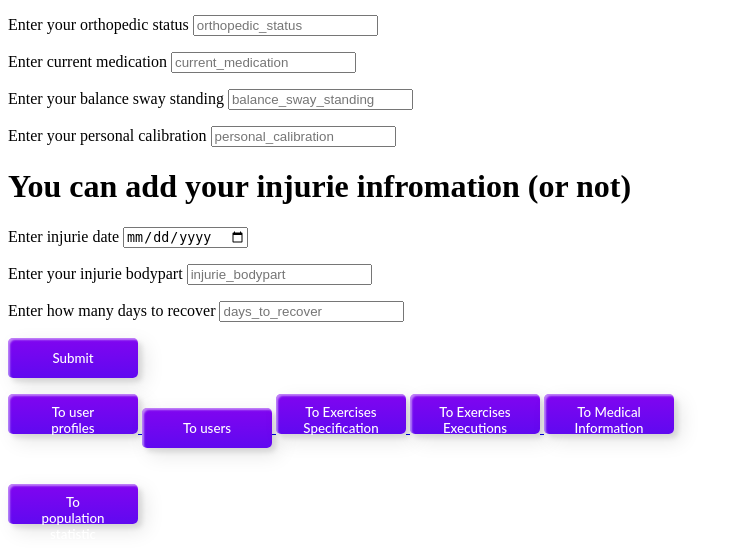
After one commit to bosvas/TropX_DB, a Flask app: page /tropx/user/medic/new/1 in a window 1280 px wide. The commit adds this page. Shown: the part 256-807 px from the top of the page, without its empty margins (0-737 px from the left). Run offline with Flask 2, Linux system fonts and the light colour scheme.

Commit message:
2.2 Medical information and injuries works?

```diff
--- a/classes/MedicalInformation/medical_information_routes.py
+++ b/classes/MedicalInformation/medical_information_routes.py
@@ -8,11 +8,18 @@ midical_bp = Blueprint('medic_bp', __name__)
 
 @midical_bp.route("/tropx/medic/show", methods=['GET'])
 def get_all_medical_information():
-    mi = medical_information_db_implementation.get_all()
-    return render_template('tropx/medic/index.html', mi=mi)
+    medical_informations = medical_information_db_implementation.get_all()
+    return render_template('tropx/medic/index.html', medical_informations=medical_informations)
 
 
-@midical_bp.route('/tropx/user/update/medic/<id>', methods=['POST', 'GET'])
+@midical_bp.route("/tropx/user/medic/new/<id>", methods=['GET', 'POST'])
+def medic_registration(id):
+    if request.method == 'POST':
+        return medical_information_db_implementation.add_user_medical_information(id)
+    return render_template("tropx/medic/new.html")
+
+
+@midical_bp.route('/tropx/user/medic/update/<id>', methods=['POST', 'GET'])
 def update_medical(id):
     if request.method == 'POST':
         return medical_information_db_implementation.update_medical_information_post(id)
@@ -22,18 +29,8 @@ def update_medical(id):
 @midical_bp.route('/tropx/user/update/injurie/<id>', methods=['POST', 'GET'])
 def update_medic_injurie(id):
     if request.method == 'POST':
-        return user_db_implementation.update_user_weight_post(id)
+        return medical_information_db_implementation.update_medical_information_injurie_post(id)
     return render_template('tropx/medic/update_injurie.html')
-
-
-
-
-# @midical_bp.route("/tropx/user/medic/<id>", methods=['GET', 'POST'])
-# def medic_registration(id):
-#     if request.method == 'POST':
-#         return medical_information_db_implementation.add_user_medical_information(id)
-#     return render_template("tropx/medic/new.html")
-
 
 
 # @midical_bp.route('/tropx/medic/<id>', methods=['GET', 'POST'])
--- a/classes/User/user_db_implementation.py
+++ b/classes/User/user_db_implementation.py
@@ -6,7 +6,7 @@ from sqlalchemy import create_engine, Column, Integer, String, DateTime, Float,
 from sqlalchemy.orm import sessionmaker, relationship
 from sqlalchemy.ext.declarative import declarative_base
 # from classes.UserProfile.user_profile_db_implementation import Base
-from classes.classes import User, Weight
+from classes.classes import User, Weight, MedicalInformation
 
 
 load_dotenv()
@@ -47,8 +47,9 @@ def registration_post():
 def get_user(id):
     user = session.query(User).filter_by(id=id).first()
     weights = session.query(Weight).filter_by(user_id=id)
+    mi = session.query(MedicalInformation).filter_by(user_id=id).first()
 
-    return (user, weights)
+    return (user, weights, mi)
 
 
 def update_user_post(id):
--- a/classes/classes.py
+++ b/classes/classes.py
@@ -71,12 +71,12 @@ class Injurie(Base):
     injurie_date = Column(DateTime)
     injurie_bodypart = Column(String)
     days_to_recover = Column(Integer)
+    medical_information = relationship("MedicalInformation", back_populates="injuries")
+
     # recover_date = injurie_date + timedelta(days=days_to_recover)
     # is_injured = False
     # if recover_date < datetime.now():
     #     is_injured = True
-
-    medical_information = relationship("MedicalInformation", back_populates="injuries")
 
 
 class ExerciseSpecification(Base):
--- a/templates/base.html
+++ b/templates/base.html
@@ -87,6 +87,10 @@ TropxDB TEST
     <a href="/tropx/execution/show">
         <button class="custom-btn btn-2">To Exercises Executions</button>
     </a>
+    <a href="/tropx/medic/show">
+        <button class="custom-btn btn-2">To Medical Information</button>
+    </a>
+
 <br>
 <br>
 <br>
--- a/templates/tropx/medic/index.html
+++ b/templates/tropx/medic/index.html
@@ -8,6 +8,7 @@
     <thead>
     <tr>
         <th>Id</th>
+        <th>USER ID</th>
         <th>Chronic Illness</th>
         <th>Orthopedic Status</th>
         <th>Current Medication</th>
@@ -19,14 +20,13 @@
     {% for mi in medical_informations %}
     <tr>
         <td>{{mi.id}}</td>
+        <td>{{mi.user_id}}</td>
         <td>{{mi.chronic_illness}}</td>
         <td>{{mi.orthopedic_status}}</td>
         <td>{{mi.current_medication}}</td>
         <td>{{mi.balance_sway_standing}}</td>
         <td>{{mi.personal_calibration}}</td>
-<!--        <td><a href="/tropx/user/{{user.id}}">Show</a></td>-->
-<!--        <td><a href="/tropx/user/update/{{user.id}}">Update</a></td>-->
-<!--        <td><a href="/tropx/user/delete/{{user.id}}">Delete</a></td>-->
+
     </tr>
     {% endfor %}
     </tbody>
--- /dev/null
+++ b/templates/tropx/medic/new.html
@@ -0,0 +1,47 @@
+{% extends 'base.html' %}
+
+{% block title%} Update/Add {% endblock %}
+
+{% block body%}
+<form method="post">
+    <p>
+        <label for="chronic_illness">Enter your chronic illnesses</label>
+        <input type="text" name="chronic_illness" placeholder="chronic_illness">
+    </p>
+    <p>
+        <label for="orthopedic_status">Enter your orthopedic status</label>
+        <input type="text" name="orthopedic_status" placeholder="orthopedic_status">
+    </p>
+    <p>
+        <label for="current_medication">Enter current medication</label>
+        <input type="text" name="current_medication" placeholder="current_medication">
+    </p>
+        <p>
+        <label for="balance_sway_standing">Enter your balance sway standing</label>
+        <input type="text" name="balance_sway_standing" placeholder="balance_sway_standing">
+    </p>
+        <p>
+        <label for="personal_calibration">Enter your personal calibration</label>
+        <input type="text" name="personal_calibration" placeholder="personal_calibration">
+    </p>
+
+    <h1>You can add your injurie infromation (or not)</h1>
+
+    <p>
+        <label for="injurie_date">Enter injurie date</label>
+        <input type="date" name="injurie_date" placeholder="injurie_date">
+    </p>
+    <p>
+        <label for="injurie_bodypart">Enter your injurie bodypart</label>
+        <input type="text" name="injurie_bodypart" placeholder="injurie_bodypart">
+    </p>
+    <p>
+        <label for="days_to_recover">Enter how many days to recover</label>
+        <input type="text" name="days_to_recover" placeholder="days_to_recover">
+    </p>
+    <p>
+        <button class="custom-btn btn-2" type="submit">Submit</button>
+    </p>
+</form>
+
+{% endblock %}
```
Also changed, not shown: classes/MedicalInformation/medical_information_db_implementation.py (+11 -21 lines), classes/User/user_routes.py (+4 -3 lines), templates/tropx/user/show.html (+14 -2 lines).
